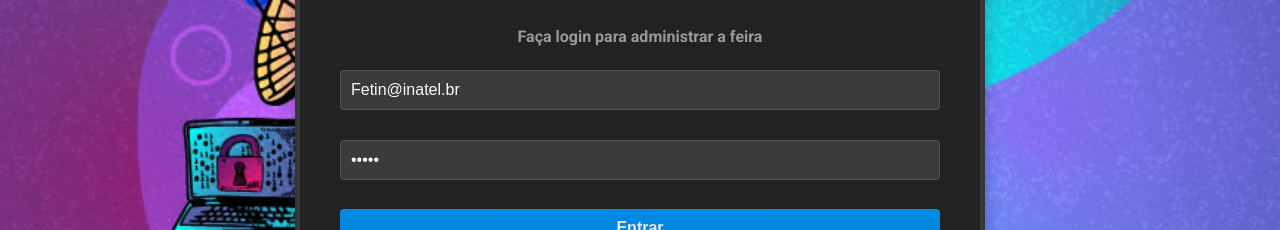
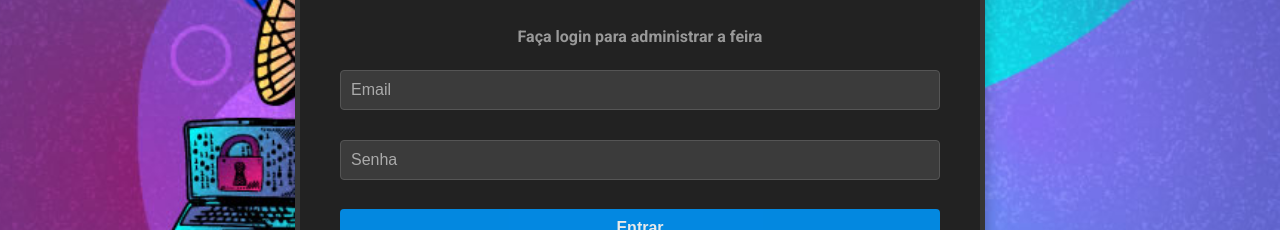
Before and after one commit to S204-Inatel-2024-1/Front_Ctrl-Alt-Defeat, a React (Create React App) app in the folder front_ctrl-alt-defeat/: page /LoginAdm in a window 1280 px wide. Shown: the part 334-564 px from the top of the page. Built offline with nearby package versions, Linux system fonts and the light colour scheme.

Commit message:
Removendo logins fixos que facilitavam meus testes

```diff
--- a/front_ctrl-alt-defeat/src/pages/auth/LoginAdm.js
+++ b/front_ctrl-alt-defeat/src/pages/auth/LoginAdm.js
@@ -12,8 +12,8 @@ import { useSelector, useDispatch } from "react-redux"
 import { login, reset } from "../../slices/authSlice"
 
 const LoginAdm = () => {
-    const [email, setEmail] = useState("Fetin@inatel.br")
-    const [password, setPassword] = useState("teste")
+    const [email, setEmail] = useState("")
+    const [password, setPassword] = useState("")
 
     const dispatch = useDispatch()
     const navigate = useNavigate()
--- a/front_ctrl-alt-defeat/src/pages/auth/LoginAluno.js
+++ b/front_ctrl-alt-defeat/src/pages/auth/LoginAluno.js
@@ -12,8 +12,8 @@ import { useSelector, useDispatch } from "react-redux"
 import { login, reset } from "../../slices/authSlice"
 
 const LoginAluno = () => {
-  const [email, setEmail] = useState("eduardo.costa@ges.inatel.br")
-  const [password, setPassword] = useState("teste")
+  const [email, setEmail] = useState("")
+  const [password, setPassword] = useState("")
 
   const dispatch = useDispatch()
   const navigate = useNavigate()
--- a/front_ctrl-alt-defeat/src/pages/auth/LoginOrientador.js
+++ b/front_ctrl-alt-defeat/src/pages/auth/LoginOrientador.js
@@ -12,8 +12,8 @@ import { useSelector, useDispatch } from "react-redux"
 import { login, reset } from "../../slices/authSlice"
 
 const LoginOrientador = () => {
-    const [email, setEmail] = useState("chris@ges.inatel.br")
-    const [password, setPassword] = useState("teste")
+    const [email, setEmail] = useState("")
+    const [password, setPassword] = useState("")
 
     const dispatch = useDispatch()
     const navigate = useNavigate()
```
